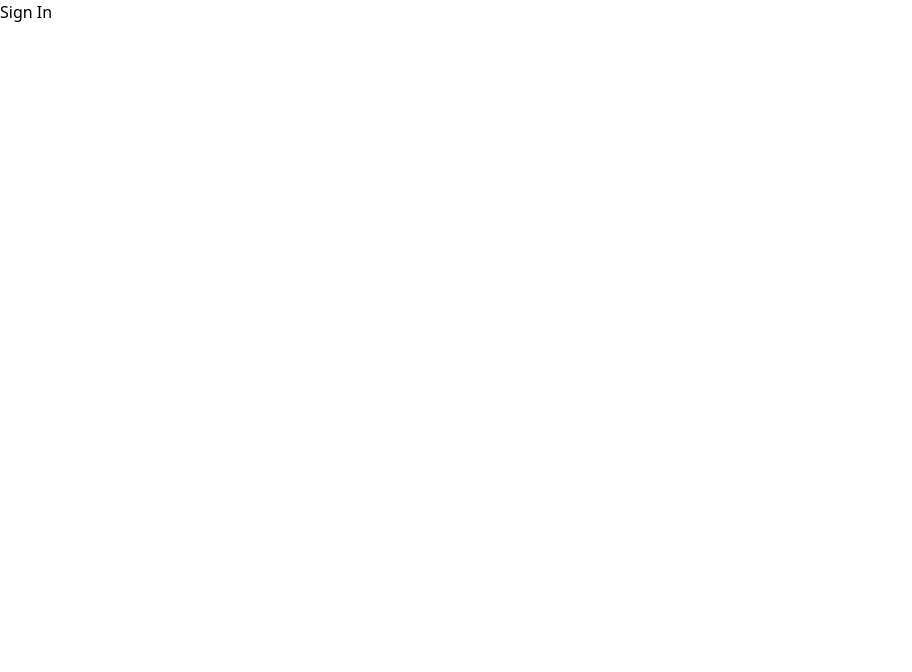
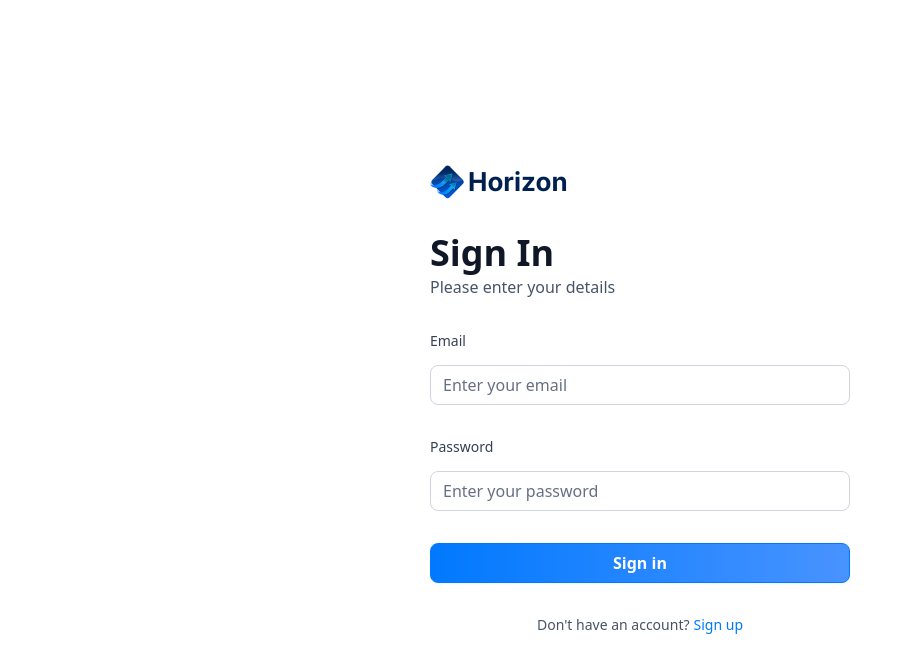
Before and after one commit to codesagecoder/abc-banking, a Next.js app: page /sign-in in a window 1280 px wide. Shown: the top 672 px of the page, without its empty margins (0-912 px from the left). Built offline with nearby package versions, Linux system fonts and the light colour scheme.

Commit message:
building the sign-in page

```diff
--- a/app/(auth)/sign-in/page.tsx
+++ b/app/(auth)/sign-in/page.tsx
@@ -1,7 +1,10 @@
+import AuthForm from "@/components/AuthForm";
 
 const Page = () => {
   return (
-    <div>Sign In</div>
+    <section className="flex-center size-full max-sm:px-6">
+      <AuthForm type='sign-in' />
+    </section>
   );
 }
 
--- /dev/null
+++ b/components/AuthForm.tsx
@@ -0,0 +1,92 @@
+"use client"
+
+import { Button } from "@/components/ui/button";
+import { Form } from "@/components/ui/form";
+import { TAuthFormValidator, authFormValidator } from "@/lib/validators/auth-form";
+import { zodResolver } from "@hookform/resolvers/zod";
+import Image from "next/image";
+import Link from "next/link";
+import { useState } from "react";
+import { useForm } from "react-hook-form";
+import CustomInput from "./CustomInput";
+import { Loader2 } from "lucide-react";
+
+const AuthForm = ({ type }: { type: authType }) => {
+  const [user, setUser] = useState(null);
+  const [isLoading, setIsLoading] = useState(false);
+
+  // 1. Define your form.
+  const form = useForm<TAuthFormValidator>({
+    resolver: zodResolver(authFormValidator),
+    defaultValues: {
+      email: "",
+      password: ""
+    },
+  });
+
+  // 2. Define a submit handler.
+  const onSubmit = async (values: TAuthFormValidator) => {
+    setIsLoading(true);
+
+    setIsLoading(false);
+  }
+
+  const isSignIn = type === 'sign-in';
+
+  return (
+    <section className="auth-form">
+      <header className="flex flex-col gap-5 md:gap-8">
+        <Link href='/' className="cursor-pointer flex items-center gap-1">
+          <Image
+            src='/icons/logo.svg'
+            alt="horixon logo"
+            width={34}
+            height={34}
+          />
+          <h1 className="text-26 font-ibm-plex-serif font-bold text-black-1">Horizon</h1>
+        </Link>
+        <div className="flex flex-col gap-1 md:gap-3">
+          <h1 className="text-24 lg:text-36 font-semibold text-gray-900">
+            {user ? 'Link Account' : isSignIn ? 'Sign In' : 'Sign Up'}
+
+            <p className="text-16 font-normal text-gray-600">
+              {user ? 'Link your account to get started' : 'Please enter your details'}
+            </p>
+          </h1>
+        </div>
+      </header>
+      {user ? (
+        <div className="flex flex-col gap-4">
+        </div>
+      ) : (
+        <>
+          <Form {...form}>
+            <form onSubmit={form.handleSubmit(onSubmit)} className="space-y-8">
+
+              <CustomInput control={form.control} name='email' label="Email" placeholder='Enter your email' />
+              <CustomInput control={form.control} name='password' label="Password" placeholder='Enter your password' />
+
+              <Button className="form-btn w-full" disabled={isLoading}>
+                {isLoading ? (
+                  <>
+                    <Loader2 size={20} className="animate-spin" /> &nbsp; Loading...
+                  </>
+                ) : isSignIn ? 'Sign in' : 'Sign up'}
+              </Button>
+            </form>
+          </Form>
+          <footer className="flex justify-center gap-1">
+            <p className="text-14 font-normal text-gray-600">
+              {isSignIn ? "Don't have an account?" : "Already have an account?"}
+            </p>
+            <Link href={isSignIn ? '/sign-up' : '/sign-in'} className="form-link">
+              {isSignIn ? 'Sign up' : 'Sign in'}
+            </Link>
+          </footer>
+        </>
+      )}
+    </section>
+  )
+}
+
+export default AuthForm;
--- a/components/CustomInput.tsx
+++ b/components/CustomInput.tsx
@@ -1,10 +1,11 @@
+import { TAuthFormValidator } from '@/lib/validators/auth-form';
 import { Control, FieldPath } from 'react-hook-form';
-import { FormControl, FormField, FormLabel, FormMessage } from './ui/form';
+import { FormControl, FormField, FormItem, FormLabel, FormMessage } from './ui/form';
 import { Input } from './ui/input';
 
 interface CustomInput {
-  control: Control<any>;
-  name: FieldPath<any>;
+  control: Control<TAuthFormValidator>;
+  name: FieldPath<TAuthFormValidator>;
   label: string;
   placeholder: string;
 };
@@ -15,7 +16,7 @@ const CustomInput = ({ control, name, label, placeholder }: CustomInput) => {
       control={control}
       name={name}
       render={({ field }) => (
-        <div className="form-item">
+        <FormItem className="form-item">
           <FormLabel className="form-label">
             {label}
           </FormLabel>
@@ -30,7 +31,7 @@ const CustomInput = ({ control, name, label, placeholder }: CustomInput) => {
             </FormControl>
             <FormMessage className="form-message mt-2" />
           </div>
-        </div>
+        </FormItem>
       )}
     />
   )
--- /dev/null
+++ b/lib/validators/auth-form.ts
@@ -0,0 +1,8 @@
+import { z } from "zod";
+
+export const authFormValidator = z.object({
+  email: z.string().email(),
+  password: z.string().min(8),
+});
+
+export type TAuthFormValidator = z.infer<typeof authFormValidator>;
```
